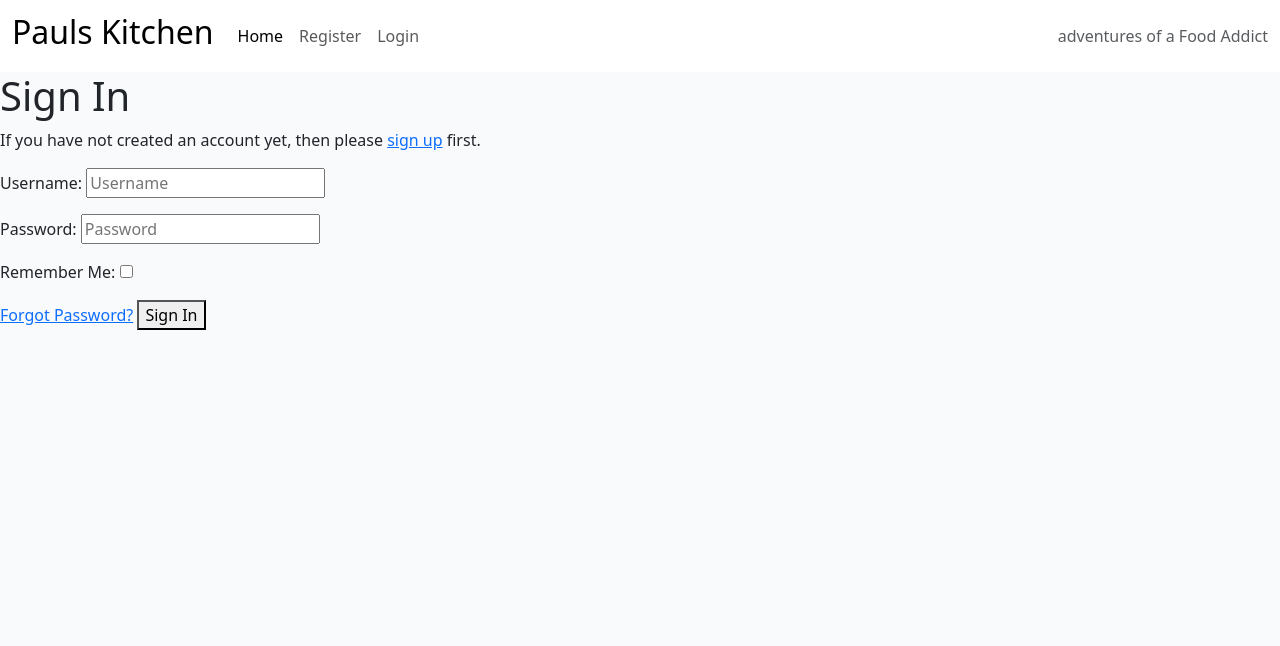
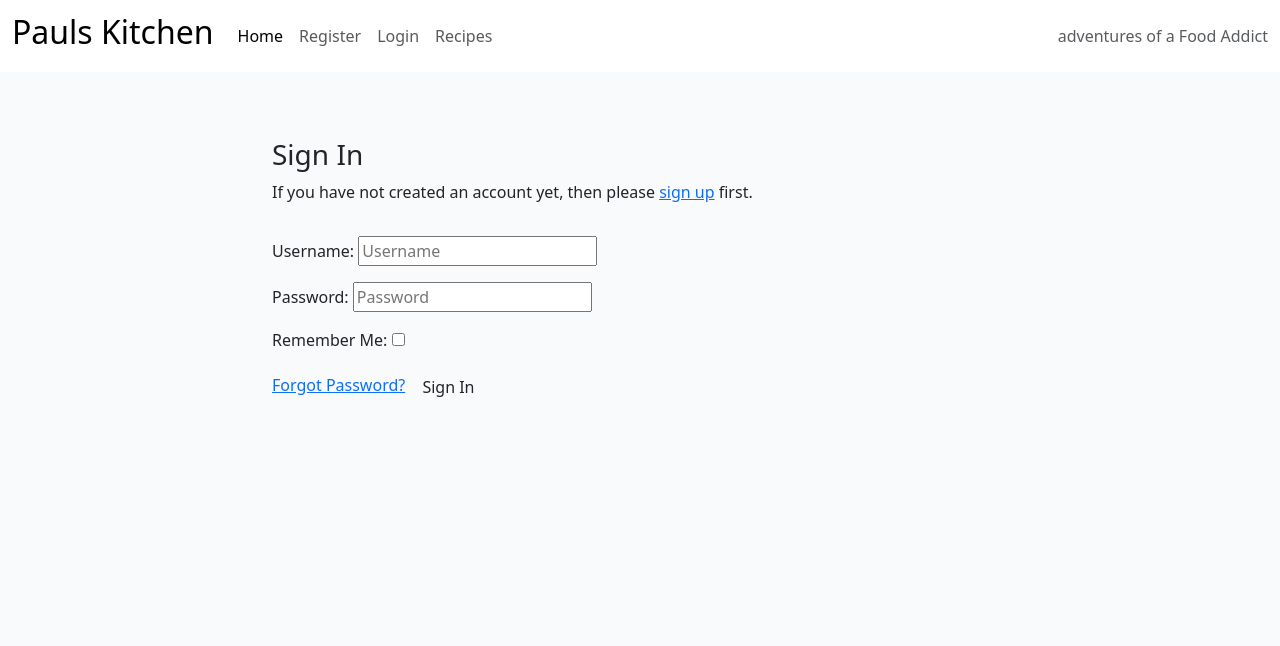
Before and after one commit to Pauldwyer/Pauls-Kitchen-pp4, a Django app: page /accounts/login/ in a window 1280 px wide. Shown: the top 646 px of the page. Run offline with Django 3.2, Linux system fonts and the light colour scheme; parts of the project's set-up code (start-up, migrations or seed data) failed here and were passed over; some libraries are stand-ins or nearby versions.

Commit message:
add style to login page

```diff
--- a/blog/forms.py
+++ b/blog/forms.py
@@ -1,4 +1,5 @@
 from django import forms
+from django_summernote.widgets import SummernoteWidget
 from django.contrib.auth.forms import UserCreationForm, UserChangeForm
 from .models import CustomUser, Recipe
 
@@ -21,3 +22,8 @@ class RecipeForm(forms.ModelForm):
     class Meta:
         model = Recipe
         fields = ['title', 'description', 'ingredients', 'preparation_steps', 'image']
+        widgets = {
+            'description': SummernoteWidget(),
+            'ingredients': SummernoteWidget(),
+            'preparation_steps': SummernoteWidget(),
+        }
--- a/templates/account/login.html
+++ b/templates/account/login.html
@@ -7,32 +7,18 @@
 
 {% block content %}
 
-<h1>{% trans "Sign In" %}</h1>
 
-{% get_providers as socialaccount_providers %}
 
-{% if socialaccount_providers %}
-<p>{% blocktrans with site.name as site_name %}Please sign in with one
-of your existing third party accounts. Or, <a href="{{ signup_url }}">sign up</a>
-for a {{ site_name }} account and sign in below:{% endblocktrans %}</p>
-
-<div class="socialaccount_ballot">
-
-  <ul class="socialaccount_providers">
-    {% include "socialaccount/snippets/provider_list.html" with process="login" %}
-  </ul>
-
-  <div class="login-or">{% trans 'or' %}</div>
-
-</div>
-
-{% include "socialaccount/snippets/login_extra.html" %}
-
-{% else %}
+<div class="container">
+  <div class="row">
+    <div class="col-md-8 mt-3 offset-md-2">
+      <h3>{% trans "Sign In" %}</h3>
       <p>{% blocktrans %}If you have not created an account yet, then please
         <a href="{{ signup_url }}">sign up</a> first.{% endblocktrans %}</p>
-{% endif %}
-
+    </div>
+  </div>
+  <div class="row">
+    <div class="col-md-8 mt-3 offset-md-2">
       <form class="login" method="POST" action="{% url 'account_login' %}">
         {% csrf_token %}
         {{ form.as_p }}
@@ -40,7 +26,10 @@ for a {{ site_name }} account and sign in below:{% endblocktrans %}</p>
         <input type="hidden" name="{{ redirect_field_name }}" value="{{ redirect_field_value }}" />
         {% endif %}
         <a class="button secondaryAction" href="{% url 'account_reset_password' %}">{% trans "Forgot Password?" %}</a>
-  <button class="primaryAction" type="submit">{% trans "Sign In" %}</button>
+        <button class="btn right" type="submit">{% trans "Sign In" %}</button>
       </form>
+    </div>
+  </div>
+</div>
 
 {% endblock %}
--- a/templates/base.html
+++ b/templates/base.html
@@ -33,9 +33,6 @@
                 <li class="nav-item">
                     <a class="nav-link" href="{% url 'account_logout' %}">Logout</a>
                 </li>
-                <li class="nav-item">
-                  <a class="nav-link" href="{% url 'recipe_list' %}">Recipes</a>
-                </li>
                 {% else %}
                 <li class="nav-item">
                     <a class="nav-link" href="{% url 'account_signup' %}">Register</a>
@@ -45,6 +42,9 @@
                 </li>
 
                 {% endif %}
+                <li class="nav-item">
+                  <a class="nav-link" href="{% url 'recipe_list' %}">Recipes</a>
+                </li>
             </ul>
             <span class="navbar-text text-muted">
                 adventures of a Food Addict
```
Lines whose indentation alone changed are shown as unchanged.
